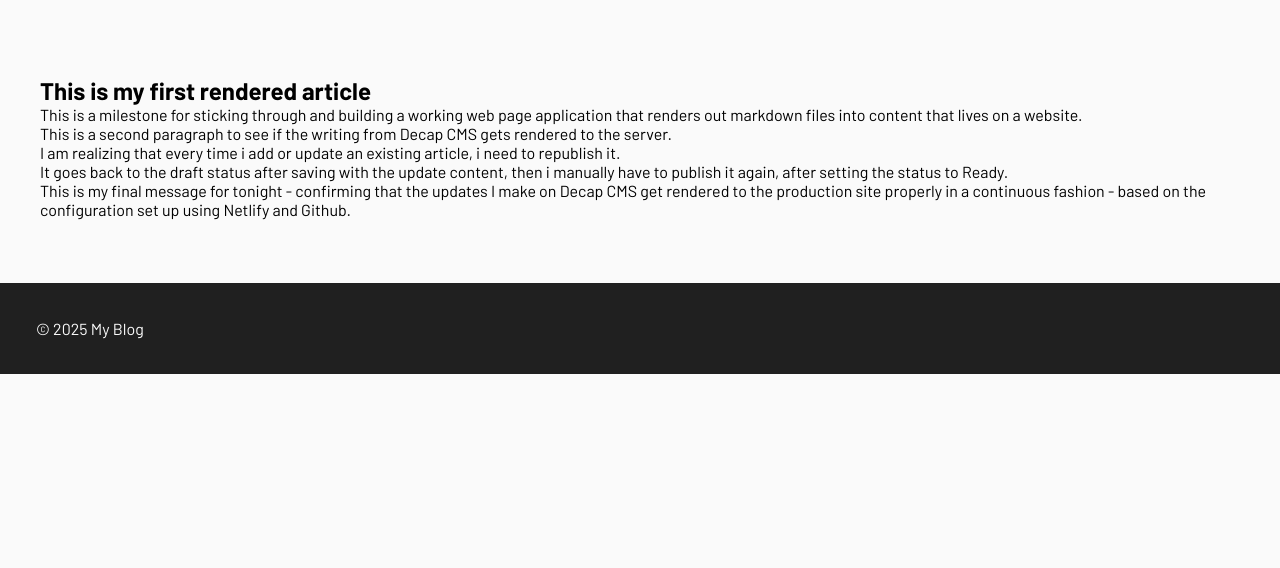
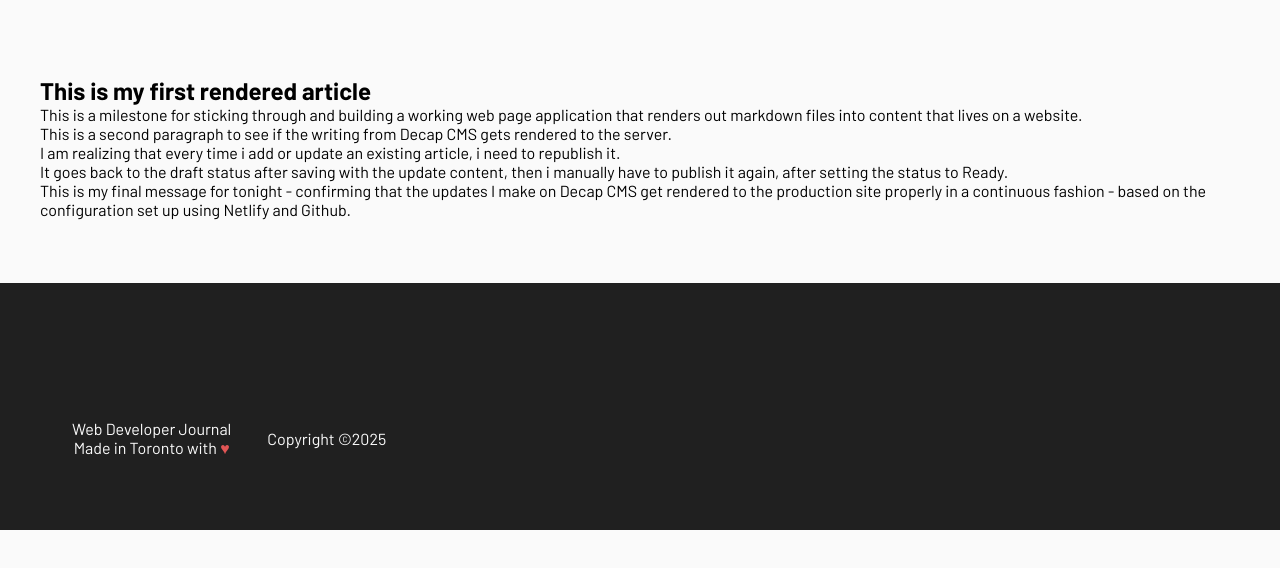
Before and after one commit to ryansaballa/texostudio, an Eleventy site: page article/this-is-my-first-rendered-article.md in a window 1280 px wide. Shown: the part 82-650 px from the top of the page. Built offline with nearby package versions, Linux system fonts and the light colour scheme; Eleventy itself is replaced by a stand-in of ours; files that its build step writes are made by us from their sources.

```diff
--- a/_includes/layouts/post.njk
+++ b/_includes/layouts/post.njk
@@ -3,7 +3,6 @@
     {% include "partials/head.njk" %}
 <body>
     {% include "partials/header.njk" %}
-
   <main>
     <article class="post">
       <h2>{{ title }}</h2>
@@ -12,7 +11,7 @@
   </main>
 
   <footer>
-    <p>&copy; 2025 My Blog</p>
+    {% include "partials/footer.njk" %}
   </footer>
 </body>
 </html>
--- a/_includes/partials/footer.njk
+++ b/_includes/partials/footer.njk
@@ -6,4 +6,4 @@
             <div>
                 <p>Copyright ©2025</p>
             </div>
-        </footer>
+</footer>
```
Also changed, not shown: about.html (deleted), index.html (deleted), 2 other files.
